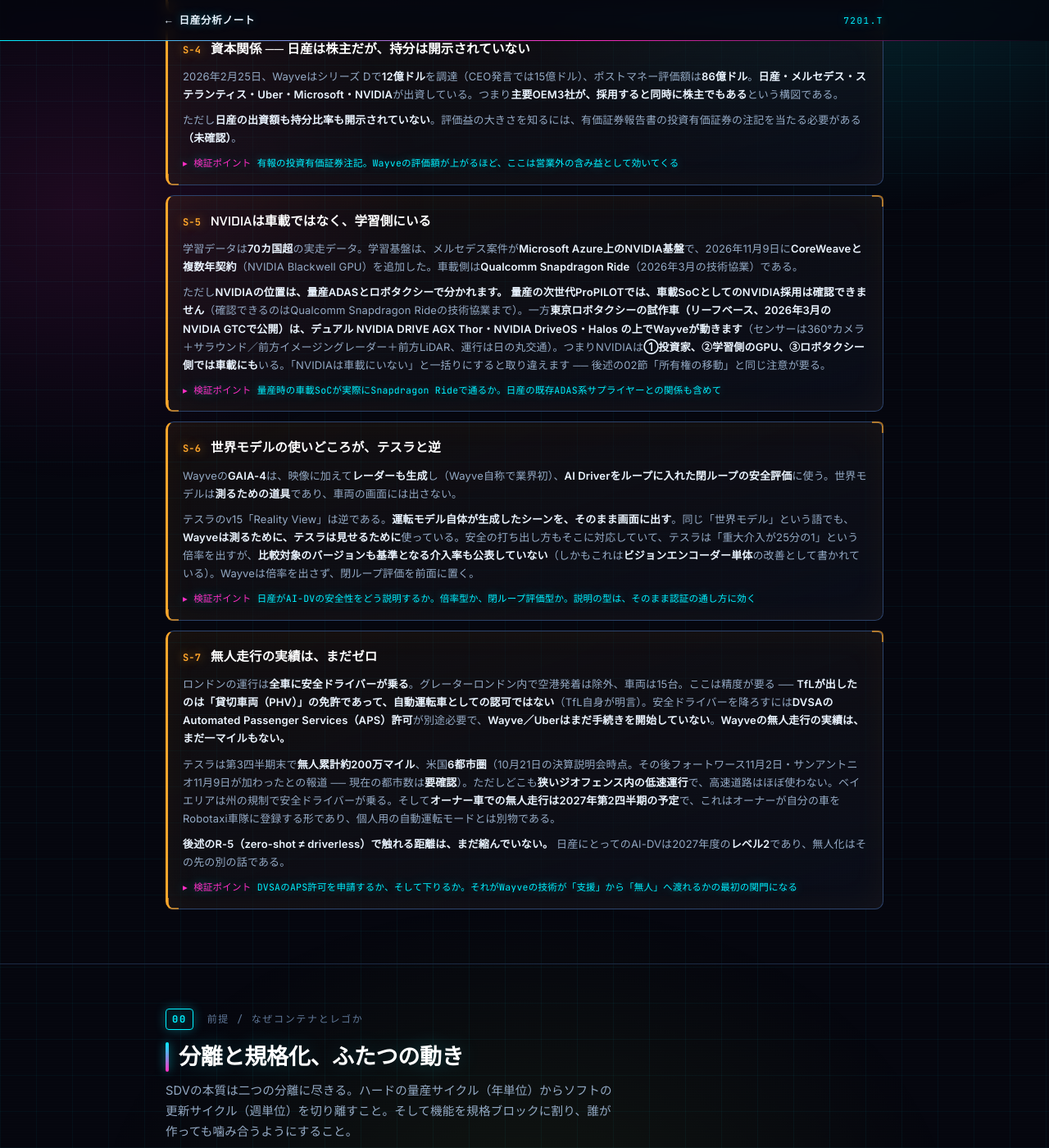
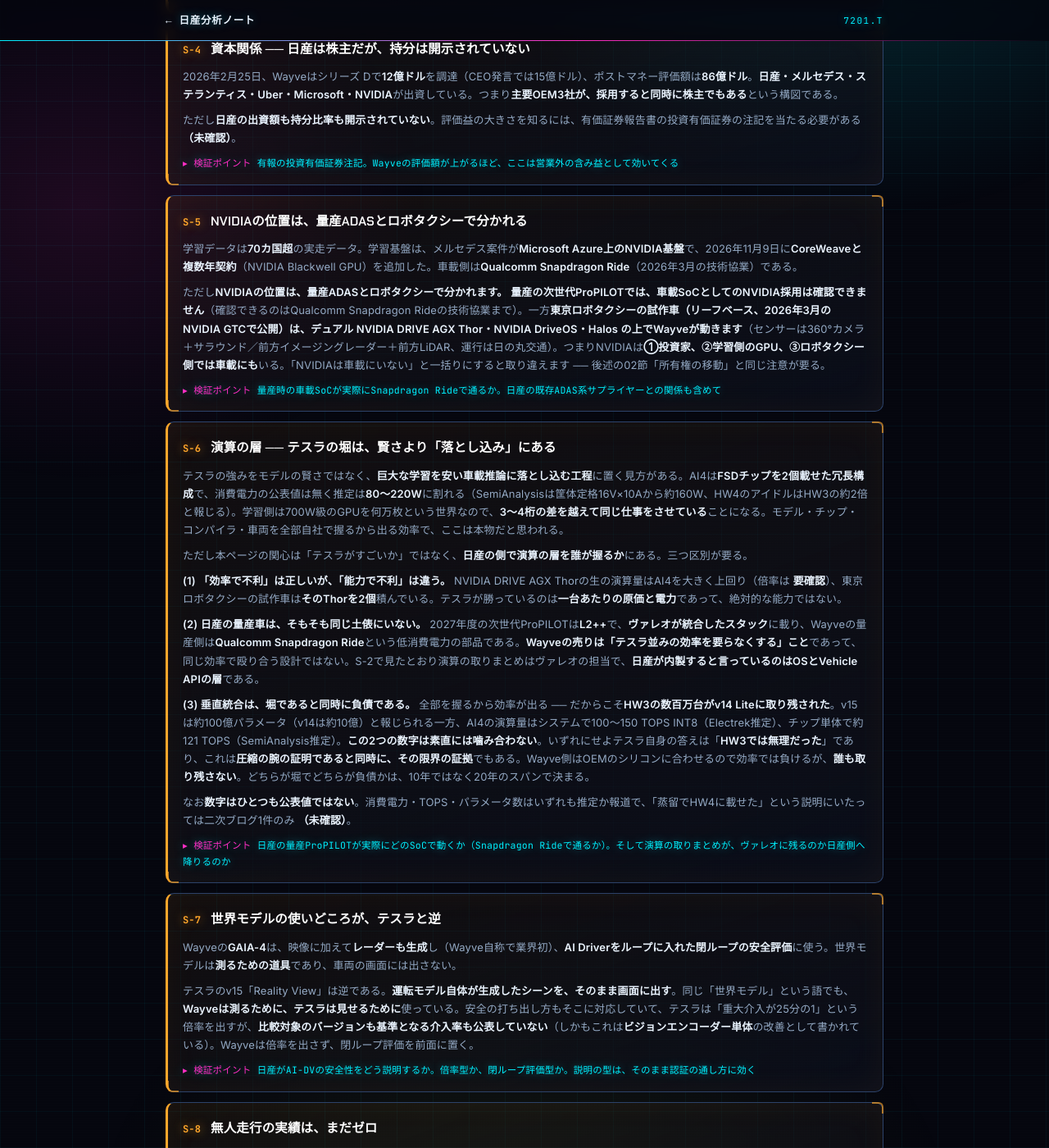
Before and after one commit to soy-tuber/nissan-notes, a Jekyll site: the page wayve_roadmap.html, which Jekyll copies as it is, in a window 1280 px wide and 1400 px high, scrolled down 1993 px. Shown: the whole window at 82% size. Built offline with Jekyll 4.4.1, drawn with Linux system fonts in a browser that asks for light colours; some of the changed text lies outside the part shown.

Commit message:
演算の層をS-6として新設し、S-5の見出しの矛盾を訂正
新設（S-6）── 演算の層
テスラの堀をモデルの賢さではなく「巨大な学習を安い車載推論に落とし込む工程」
に置く見方を、日産側の論点として三つに分けて整理した。

- (1) 「効率で不利」は正しいが「能力で不利」は違う。NVIDIA DRIVE AGX Thorの
  生の演算量はAI4を大きく上回り、東京ロボタクシー試作車はそのThorを2個積む。
  テスラが勝っているのは一台あたりの原価と電力であって絶対的な能力ではない
- (2) 日産の量産車は同じ土俵にいない。2027年度の次世代ProPILOTはL2++で
  ヴァレオ統合のスタックに載り、Wayveの量産側はQualcomm Snapdragon Rideという
  低消費電力の部品。Wayveの売りは「テスラ並みの効率を要らなくする」ことで、
  同じ効率で殴り合う設計ではない。S-2の層の分離と接続した
- (3) 垂直統合は堀であると同時に負債。全部を握るから効率が出るが、だからこそ
  HW3の数百万台がv14 Liteに取り残された。v15の約100億パラメータという報道と
  AI4の100〜150 TOPS INT8（Electrek推定）／チップ単体約121 TOPS
  （SemiAnalysis推定）は素直には噛み合わない。テスラ自身の答えが
  「HW3では無理だった」である以上、圧縮の腕の証明であると同時にその限界の
  証拠でもある

数字はひとつも公表値ではない点を明記。消費電力の推定は80〜220Wに割れており
（SemiAnalysis約160W／Electrek 80-100W／42HOW 150-200W）、「蒸留でHW4に
載せた」という説明は二次ブログ1件のみで一次ソースが無いことも未確認として
残した。

訂正
- S-5の見出し「NVIDIAは車載ではなく、学習側にいる」は、前回の本文修正
  （量産ADASとロボタクシーで分離）と矛盾していたため
  「NVIDIAの位置は、量産ADASとロボタクシーで分かれる」へ

採番は旧S-6・S-7を S-7・S-8 へ繰り下げ。出典にAI4の構成・消費電力推定・
演算量推定・パラメータ数報道を追加した。

Co-Authored-By: Claude Opus 5 <noreply@anthropic.com>
Claude-Session: https://claude.ai/code/session_01PpWB4cfXDwAw34PEQomR7d

```diff
--- a/wayve_roadmap.html
+++ b/wayve_roadmap.html
@@ -436,21 +436,32 @@
     </div>
 
     <div class="risk" style="margin-top:12px">
-      <div class="rh"><span class="rn">S-5</span><h4>NVIDIAは車載ではなく、学習側にいる</h4></div>
+      <div class="rh"><span class="rn">S-5</span><h4>NVIDIAの位置は、量産ADASとロボタクシーで分かれる</h4></div>
       <p>学習データは<b>70カ国超</b>の実走データ。学習基盤は、メルセデス案件が<b>Microsoft Azure上のNVIDIA基盤</b>で、2026年11月9日に<b>CoreWeaveと複数年契約</b>（NVIDIA Blackwell GPU）を追加した。車載側は<b>Qualcomm Snapdragon Ride</b>（2026年3月の技術協業）である。</p>
       <p>ただし<b>NVIDIAの位置は、量産ADASとロボタクシーで分かれます。</b> <b>量産の次世代ProPILOTでは、車載SoCとしてのNVIDIA採用は確認できません</b>（確認できるのはQualcomm Snapdragon Rideの技術協業まで）。一方<b>東京ロボタクシーの試作車（リーフベース、2026年3月のNVIDIA GTCで公開）は、デュアル NVIDIA DRIVE AGX Thor・NVIDIA DriveOS・Halos の上でWayveが動きます</b>（センサーは360°カメラ＋サラウンド／前方イメージングレーダー＋前方LiDAR、運行は日の丸交通）。つまりNVIDIAは<b>①投資家、②学習側のGPU、③ロボタクシー側では車載にも</b>いる。「NVIDIAは車載にいない」と一括りにすると取り違えます ── 後述の02節「所有権の移動」と同じ注意が要る。</p>
       <div class="watch">量産時の車載SoCが実際にSnapdragon Rideで通るか。日産の既存ADAS系サプライヤーとの関係も含めて</div>
     </div>
 
     <div class="risk" style="margin-top:12px">
-      <div class="rh"><span class="rn">S-6</span><h4>世界モデルの使いどころが、テスラと逆</h4></div>
+      <div class="rh"><span class="rn">S-6</span><h4>演算の層 ── テスラの堀は、賢さより「落とし込み」にある</h4></div>
+      <p>テスラの強みをモデルの賢さではなく、<b>巨大な学習を安い車載推論に落とし込む工程</b>に置く見方がある。AI4は<b>FSDチップを2個載せた冗長構成</b>で、消費電力の公表値は無く推定は<b>80〜220W</b>に割れる（SemiAnalysisは筐体定格16V×10Aから約160W、HW4のアイドルはHW3の約2倍と報じる）。学習側は700W級のGPUを何万枚という世界なので、<b>3〜4桁の差を越えて同じ仕事をさせている</b>ことになる。モデル・チップ・コンパイラ・車両を全部自社で握るから出る効率で、ここは本物だと思われる。</p>
+      <p>ただし本ページの関心は「テスラがすごいか」ではなく、<b>日産の側で演算の層を誰が握るか</b>にある。三つ区別が要る。</p>
+      <p><b>(1) 「効率で不利」は正しいが、「能力で不利」は違う。</b> NVIDIA DRIVE AGX Thorの生の演算量はAI4を大きく上回り（倍率は <b>要確認</b>）、東京ロボタクシーの試作車は<b>そのThorを2個</b>積んでいる。テスラが勝っているのは<b>一台あたりの原価と電力</b>であって、絶対的な能力ではない。</p>
+      <p><b>(2) 日産の量産車は、そもそも同じ土俵にいない。</b> 2027年度の次世代ProPILOTは<b>L2++</b>で、<b>ヴァレオが統合したスタック</b>に載り、Wayveの量産側は<b>Qualcomm Snapdragon Ride</b>という低消費電力の部品である。<b>Wayveの売りは「テスラ並みの効率を要らなくする」こと</b>であって、同じ効率で殴り合う設計ではない。S-2で見たとおり演算の取りまとめはヴァレオの担当で、<b>日産が内製すると言っているのはOSとVehicle APIの層</b>である。</p>
+      <p><b>(3) 垂直統合は、堀であると同時に負債である。</b> 全部を握るから効率が出る ── だからこそ<b>HW3の数百万台がv14 Liteに取り残された</b>。v15は約100億パラメータ（v14は約10億）と報じられる一方、AI4の演算量はシステムで100〜150 TOPS INT8（Electrek推定）、チップ単体で約121 TOPS（SemiAnalysis推定）。<b>この2つの数字は素直には噛み合わない</b>。いずれにせよテスラ自身の答えは「<b>HW3では無理だった</b>」であり、これは<b>圧縮の腕の証明であると同時に、その限界の証拠</b>でもある。Wayve側はOEMのシリコンに合わせるので効率では負けるが、<b>誰も取り残さない</b>。どちらが堀でどちらが負債かは、10年ではなく20年のスパンで決まる。</p>
+      <p>なお<b>数字はひとつも公表値ではない</b>。消費電力・TOPS・パラメータ数はいずれも推定か報道で、「蒸留でHW4に載せた」という説明にいたっては二次ブログ1件のみ <b>（未確認）</b>。</p>
+      <div class="watch">日産の量産ProPILOTが実際にどのSoCで動くか（Snapdragon Rideで通るか）。そして演算の取りまとめが、ヴァレオに残るのか日産側へ降りるのか</div>
+    </div>
+
+    <div class="risk" style="margin-top:12px">
+      <div class="rh"><span class="rn">S-7</span><h4>世界モデルの使いどころが、テスラと逆</h4></div>
       <p>Wayveの<b>GAIA-4</b>は、映像に加えて<b>レーダーも生成</b>し（Wayve自称で業界初）、<b>AI Driverをループに入れた閉ループの安全評価</b>に使う。世界モデルは<b>測るための道具</b>であり、車両の画面には出さない。</p>
       <p>テスラのv15「Reality View」は逆である。<b>運転モデル自体が生成したシーンを、そのまま画面に出す</b>。同じ「世界モデル」という語でも、<b>Wayveは測るために、テスラは見せるために</b>使っている。安全の打ち出し方もそこに対応していて、テスラは「重大介入が25分の1」という倍率を出すが、<b>比較対象のバージョンも基準となる介入率も公表していない</b>（しかもこれは<b>ビジョンエンコーダー単体</b>の改善として書かれている）。Wayveは倍率を出さず、閉ループ評価を前面に置く。</p>
       <div class="watch">日産がAI-DVの安全性をどう説明するか。倍率型か、閉ループ評価型か。説明の型は、そのまま認証の通し方に効く</div>
     </div>
 
     <div class="risk" style="border-left-color:var(--risk);margin-top:12px">
-      <div class="rh"><span class="rn">S-7</span><h4>無人走行の実績は、まだゼロ</h4></div>
+      <div class="rh"><span class="rn">S-8</span><h4>無人走行の実績は、まだゼロ</h4></div>
       <p>ロンドンの運行は<b>全車に安全ドライバーが乗る</b>。グレーターロンドン内で空港発着は除外、車両は15台。ここは精度が要る ── <b>TfLが出したのは「貸切車両（PHV）」の免許であって、自動運転車としての認可ではない</b>（TfL自身が明言）。安全ドライバーを降ろすには<b>DVSAの Automated Passenger Services（APS）許可</b>が別途必要で、<b>Wayve／Uberはまだ手続きを開始していない</b>。<b>Wayveの無人走行の実績は、まだ一マイルもない。</b></p>
       <p>テスラは第3四半期末で<b>無人累計約200万マイル</b>、米国<b>6都市圏</b>（10月21日の決算説明会時点。その後フォートワース11月2日・サンアントニオ11月9日が加わったとの報道 ── 現在の都市数は<b>要確認</b>）。ただしどこも<b>狭いジオフェンス内の低速運行</b>で、高速道路はほぼ使わない。ベイエリアは州の規制で安全ドライバーが乗る。そして<b>オーナー車での無人走行は2027年第2四半期の予定</b>で、これはオーナーが自分の車をRobotaxi車隊に登録する形であり、個人用の自動運転モードとは別物である。</p>
       <p><b>後述のR-5（zero-shot ≠ driverless）で触れる距離は、まだ縮んでいない。</b> 日産にとってのAI-DVは2027年度の<b>レベル2</b>であり、無人化はその先の別の話である。</p>
@@ -827,6 +838,8 @@
       Nissan × Valeo — 次世代ProPILOTのシステムTier-1にヴァレオを選定（ヴァレオ公式リリース 2026-10-01・リード システムインテグレーター・ADASドメインコントローラー）<br>
       最初の搭載車種 — <b>公式未開示</b>。報道（飯嶋氏への取材）は2027年度の日本向けエルグランドで一致、「技術的にはL4相当だがL2++として販売」<br>
       Nissan × Wayve × Uber — 東京ロボタクシー試作車（リーフベース・NVIDIA GTC 2026-03公開・デュアル DRIVE AGX Thor／DriveOS／Halos・運行は日の丸交通）<br>
+      Tesla — AI4はFSDチップ2個の冗長構成。消費電力の推定 80〜220W（SemiAnalysis 約160W／Electrek 80-100W／42HOW 150-200W・いずれも非公表値）,<br>
+      　演算量 チップ単体 約121 TOPS（SemiAnalysis推定）／システム 100-150 TOPS INT8（Electrek推定）, v15は約100億パラメータと報道（一次ソースなし）<br>
       Tesla — FSD v15.0.1 / 2026.38.6.11（2026-11-21・HW4のみ）, Reality View, 25倍はビジョンエンコーダー単体の主張で基準値非公表,<br>
       　Robotaxi 無人累計約200万マイル（FY26 Q3末）, オーナー車の無人走行は2027 Q2予定（2026-10-21 決算説明会）<br>
       Nissan × AWS — Nissan Scalable Open Software Platform / re:Invent 2025<br>
```
